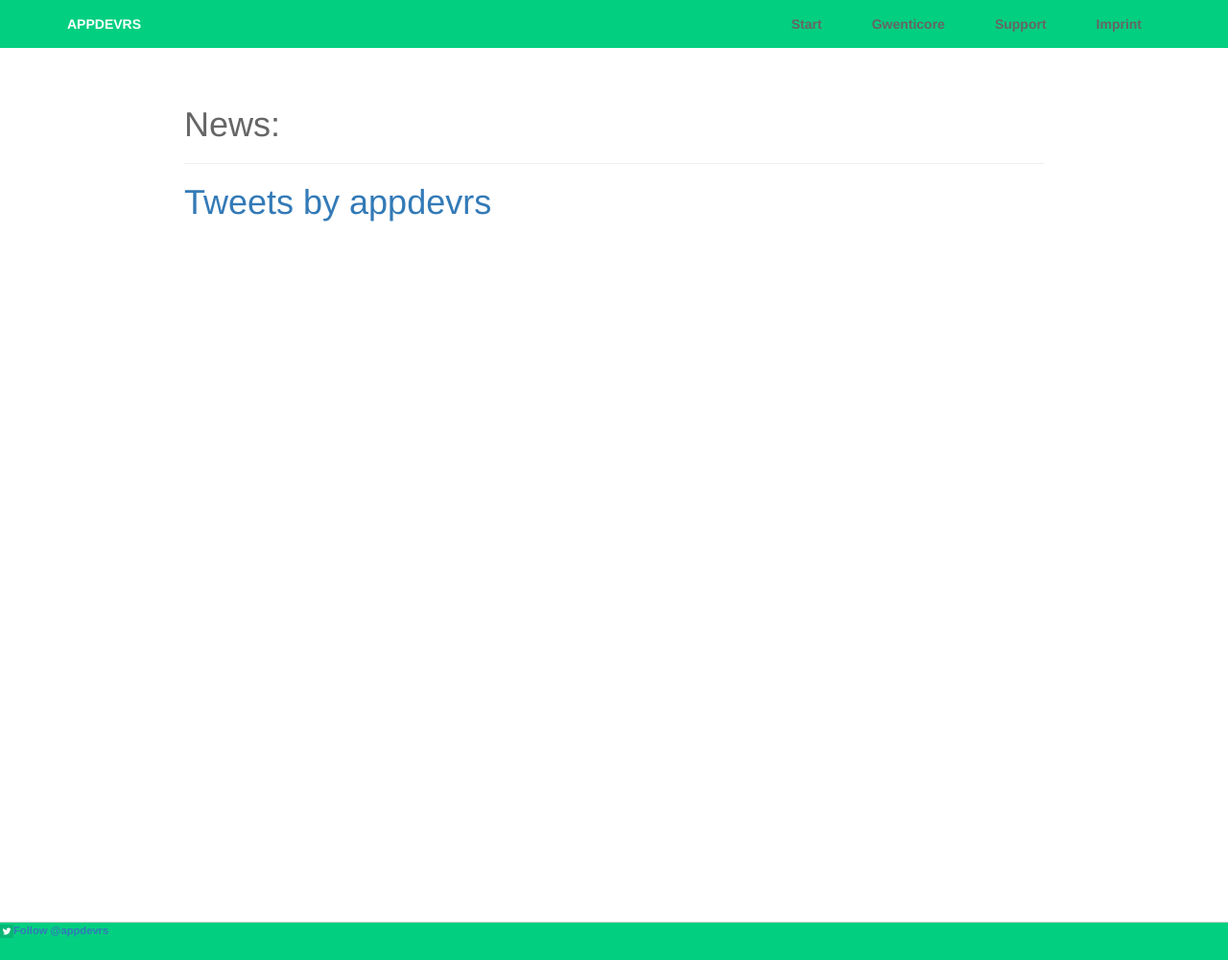
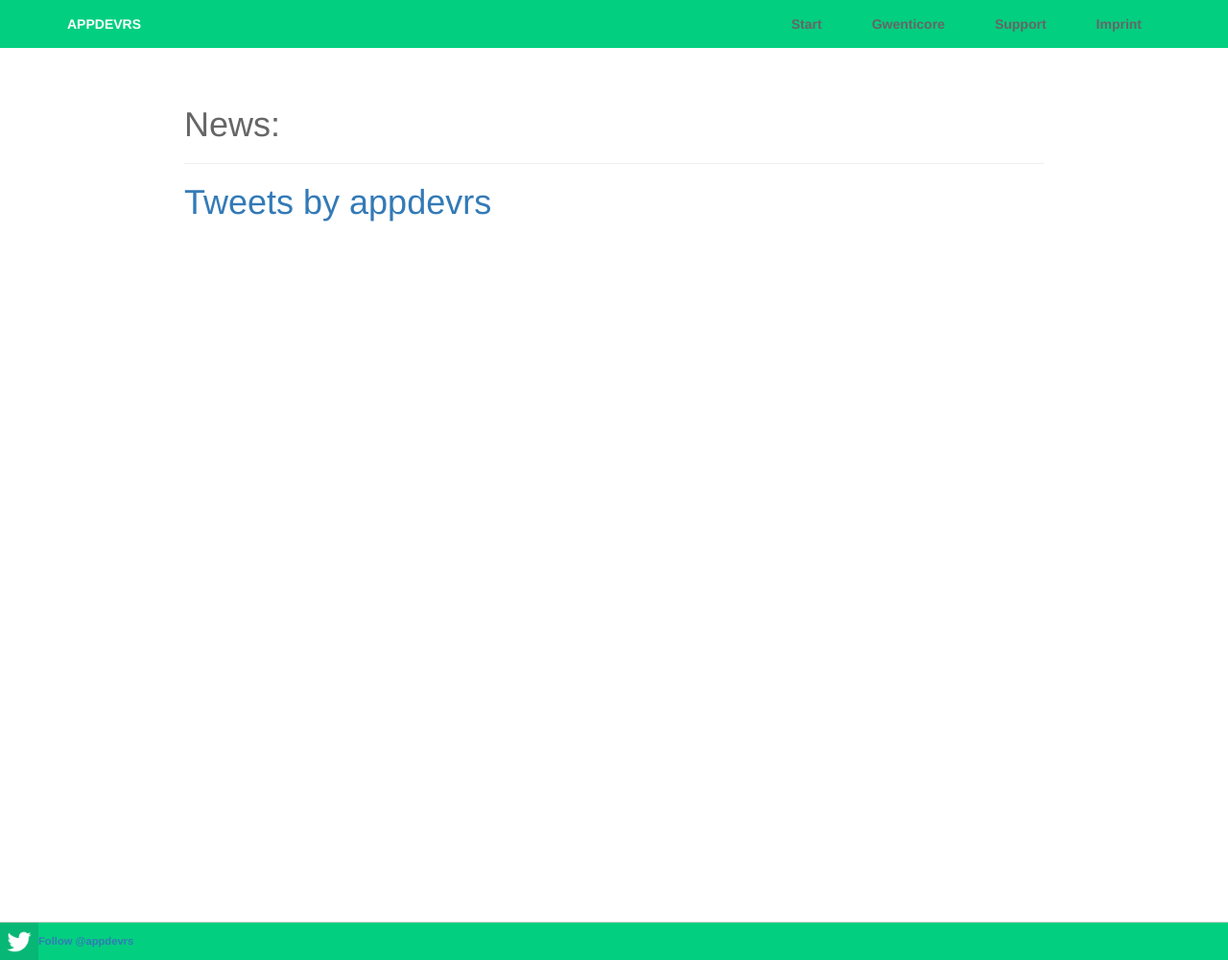
Before and after one commit to appdevrs/appdevrs.github.io, a Jekyll site: the page built from index.html, in a window 1280 px wide and 1001 px high. Shown: the whole window at 96% size. Built offline with Jekyll 4.4.1, drawn with Linux system fonts in a browser that asks for light colours; comment, search, counter and statistics services are not loaded.

Commit message:
Update default.html

```diff
--- a/_layouts/default.html
+++ b/_layouts/default.html
@@ -40,7 +40,7 @@
 		</div><!-- /.content -->
 		<footer>
     			<ul>
-        			<li><a href="https://twitter.com/appdevrs?ref_src=twsrc%5Etfw"><img src="/images/Twitter_Logo_WhiteOnImage.png" height="14px" width="14px">Follow @appdevrs</a></li>
+        			<li><a href="https://twitter.com/appdevrs?ref_src=twsrc%5Etfw"><img src="/images/Twitter_Logo_WhiteOnImage.png" height="40px" width="40px">Follow @appdevrs</a></li>
 			</ul>
 		</footer>
 	</body>
```
